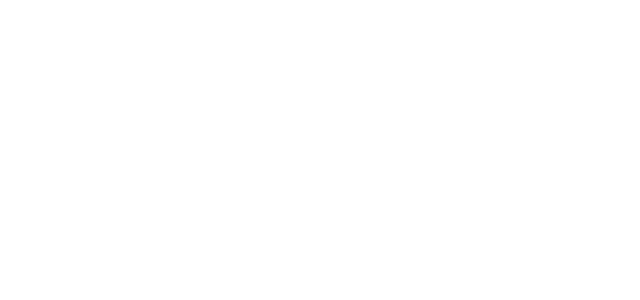
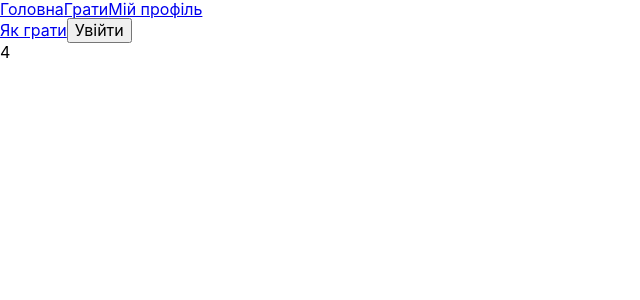
Before and after one commit to khodetsky/save-the-expedition, a React (Create React App) app: page /To-my-creator/help in a window 1280 px wide. Shown: the top 300 px of the page, without its empty margins (0-640 px from the left). Built offline with nearby package versions, Linux system fonts and the light colour scheme.

Commit message:
added routes

```diff
--- a/package.json
+++ b/package.json
@@ -2,7 +2,7 @@
   "name": "react-homework-template",
   "version": "0.1.0",
   "private": true,
-  "homepage": "https://goitacademy.github.io/react-homework-template/",
+  "homepage": "https://khodetsky.github.io/To-my-creator/",
   "dependencies": {
     "@testing-library/jest-dom": "^5.16.3",
     "@testing-library/react": "^12.1.4",
@@ -10,6 +10,7 @@
     "modern-normalize": "^1.1.0",
     "react": "^18.1.0",
     "react-dom": "^18.1.0",
+    "react-router-dom": "^6.4.4",
     "react-scripts": "5.0.1",
     "styled-components": "^5.3.5",
     "styled-system": "^5.1.5",
--- a/src/components/App.jsx
+++ b/src/components/App.jsx
@@ -1,7 +1,53 @@
 import { GlobalStyle } from './GlobalStyles';
+import { Routes, Route } from "react-router-dom";
+import SharedLayout from './SharedLayout/SharedLayout';
+import { Main } from '../pages/Main/Main';
+import { Play } from '../pages/Play/Play';
+import { Help } from '../pages/Help/Help';
+import { Profile } from '../pages/Profile/Profile';
+// import { createBrowserRouter } from 'react-router-dom';
 
 export const App = () => {
-  return (
-    <GlobalStyle/>
-  );
-};
+   return (
+     <>
+       <GlobalStyle />
+       <Routes>
+         <Route path="/" element={<SharedLayout />}>
+           <Route index element={<Main />} />
+           <Route path="play" element={<Play/>} />
+           <Route path="help" element={<Help />} />
+           <Route path="profile" element={<Profile />} />
+         </Route>
+       </Routes>
+     </>
+   );
+ }
+
+//  function AppRoutes() {
+//     const routes = createBrowserRouter([
+//      {
+//        path: "/",
+//        element: <SharedLayout />,
+//        children: [
+//          { path: '', element: <Main /> },
+//          { path: "play", element: < Play /> },
+//          { path: "help", element: < Help /> },
+//          { path: "profile", element: <Profile /> },
+//        ]
+//      },
+//     ],
+//     {
+//       basename: "/To-my-creator",
+//     });
+//    return routes;
+//  }
+
+
+// export const App = () => {
+//   return (
+//     <>
+//       <GlobalStyle />
+//       <AppRoutes />
+//     </>
+//   );
+// };
--- /dev/null
+++ b/src/components/SharedLayout/SharedLayout.js
@@ -0,0 +1,26 @@
+import { NavLink, Outlet } from "react-router-dom";
+import { Suspense } from "react";
+
+const SharedLayout = () => {
+    return (
+        <>
+        <header>
+            <nav>
+              <NavLink to="/">Головна</NavLink>
+              <NavLink to="/play">Грати</NavLink>
+              <NavLink to="/profile">Мій профіль</NavLink>
+              <div>
+                <NavLink to="/help">Як грати</NavLink>
+                <button>Увійти</button>
+              </div>
+            </nav>
+        </header>
+        <Suspense fallback={<div>Loading...</div>}>
+            <Outlet />
+        </Suspense>
+        </>
+
+    )
+}
+
+export default SharedLayout;
--- a/src/index.js
+++ b/src/index.js
@@ -3,12 +3,15 @@
 import { App } from 'components/App';
 import { ThemeProvider } from 'styled-components';
 import { theme } from './theme';
+import { BrowserRouter } from 'react-router-dom';
 
 
 ReactDOM.createRoot(document.getElementById('root')).render(
   <React.StrictMode>
-    <ThemeProvider theme={theme}>
-      <App />
-    </ThemeProvider>
+    <BrowserRouter basename="/To-my-creator/">
+      <ThemeProvider theme={theme}>
+        <App />
+      </ThemeProvider>
+    </BrowserRouter>
   </React.StrictMode>
 );
--- /dev/null
+++ b/src/pages/Help/Help.js
@@ -0,0 +1,5 @@
+export const Help = () => {
+    return (
+        <>4</>
+    )
+}
--- /dev/null
+++ b/src/pages/Main/Main.js
@@ -0,0 +1,5 @@
+export const Main = () => {
+    return (
+        <><div></div></>
+    )
+}
--- /dev/null
+++ b/src/pages/Play/Play.js
@@ -0,0 +1,5 @@
+export const Play = () => {
+    return (
+        <>2</>
+    )
+}
--- /dev/null
+++ b/src/pages/Profile/Profile.js
@@ -0,0 +1,5 @@
+export const Profile = () => {
+    return (
+        <>3</>
+    )
+}
```
Also changed, not shown: public/Background.png (added), src/components/SharedLayout/SharedLayout.styled.js (added), 1 other file (tests, documents, lock files or other folders).
